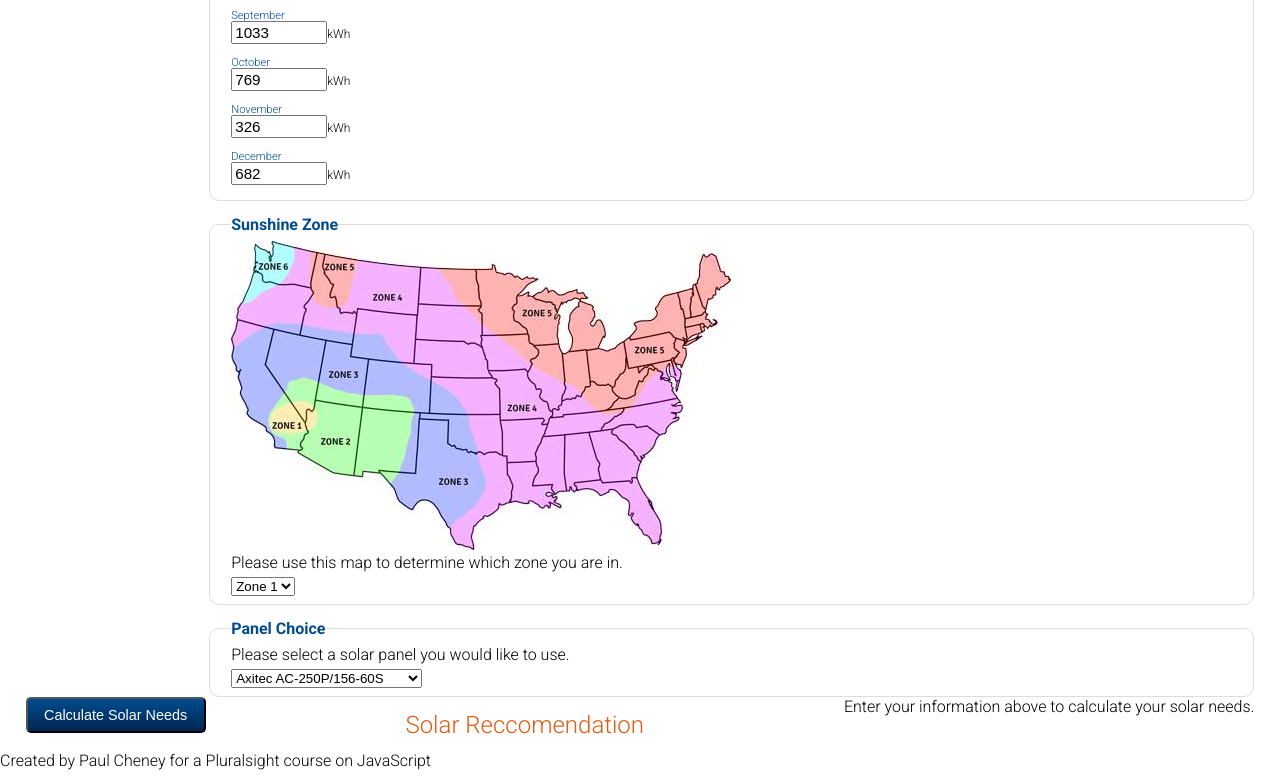
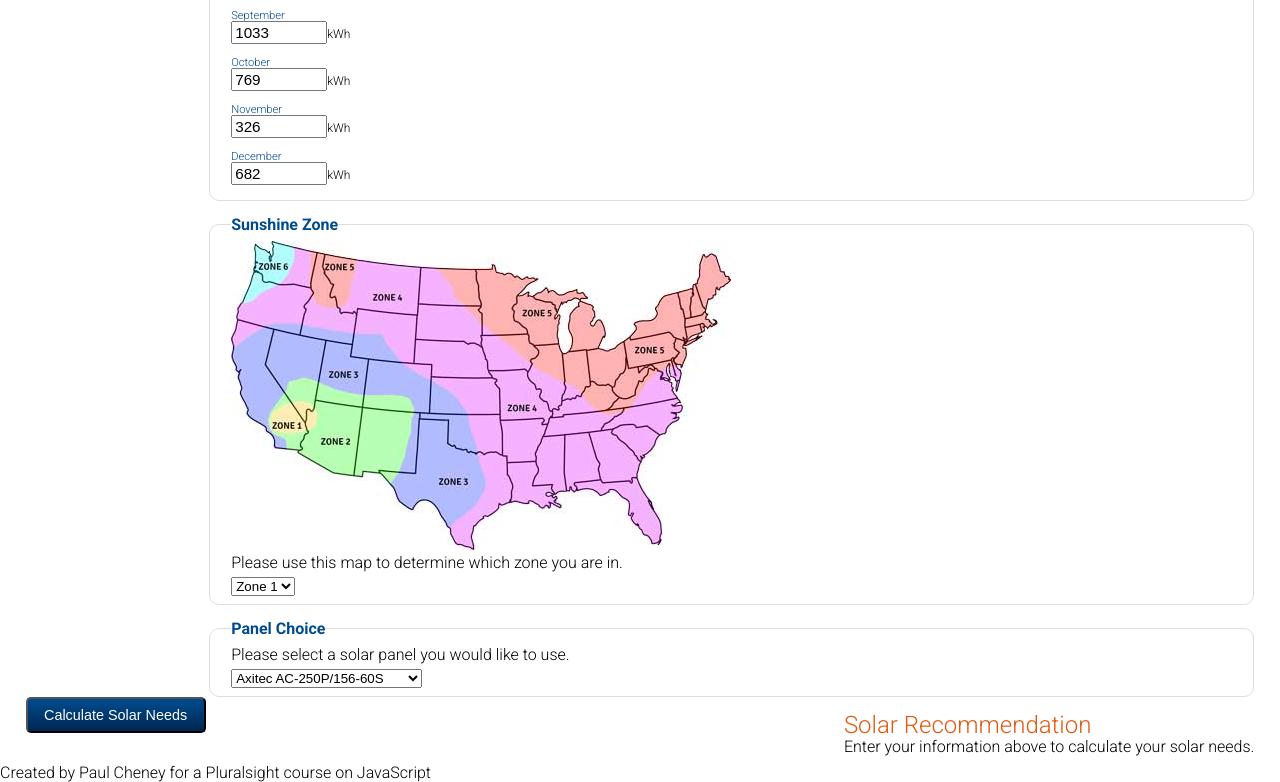
Before and after one commit to Temperance21/SolarCalc, a plain HTML site: page index.html in a window 1280 px wide. Shown: the part 629-1411 px from the top of the page. Drawn offline with Linux system fonts and the light colour scheme; files whose address does not match are found by name.

Commit message:
Update index.html

```diff
--- a/index.html
+++ b/index.html
@@ -75,8 +75,10 @@
     <button id="calculate-button">Calculate Solar Needs</button>
   </div>
 
-<h2>Solar Reccomendation</h2>
-<div id="feedback"><p>Enter your information above to calculate your solar needs.</p></div>
+	<div class="solar-recommendation">
+    <h2>Solar Recommendation</h2>
+    <p>Enter your information above to calculate your solar needs.</p>
+  </div>
 </main>
 <footer>
 <p>Created by Paul Cheney for a Pluralsight course on JavaScript</p>
```
